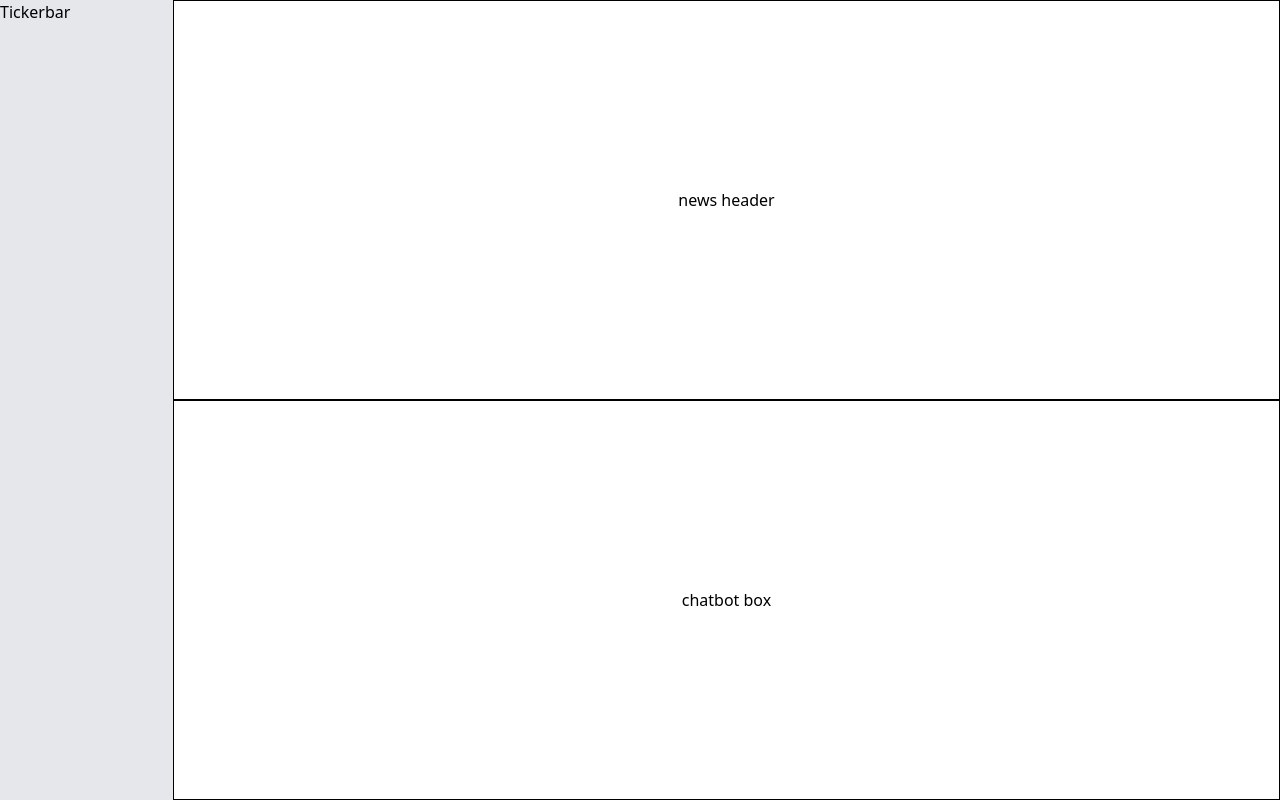
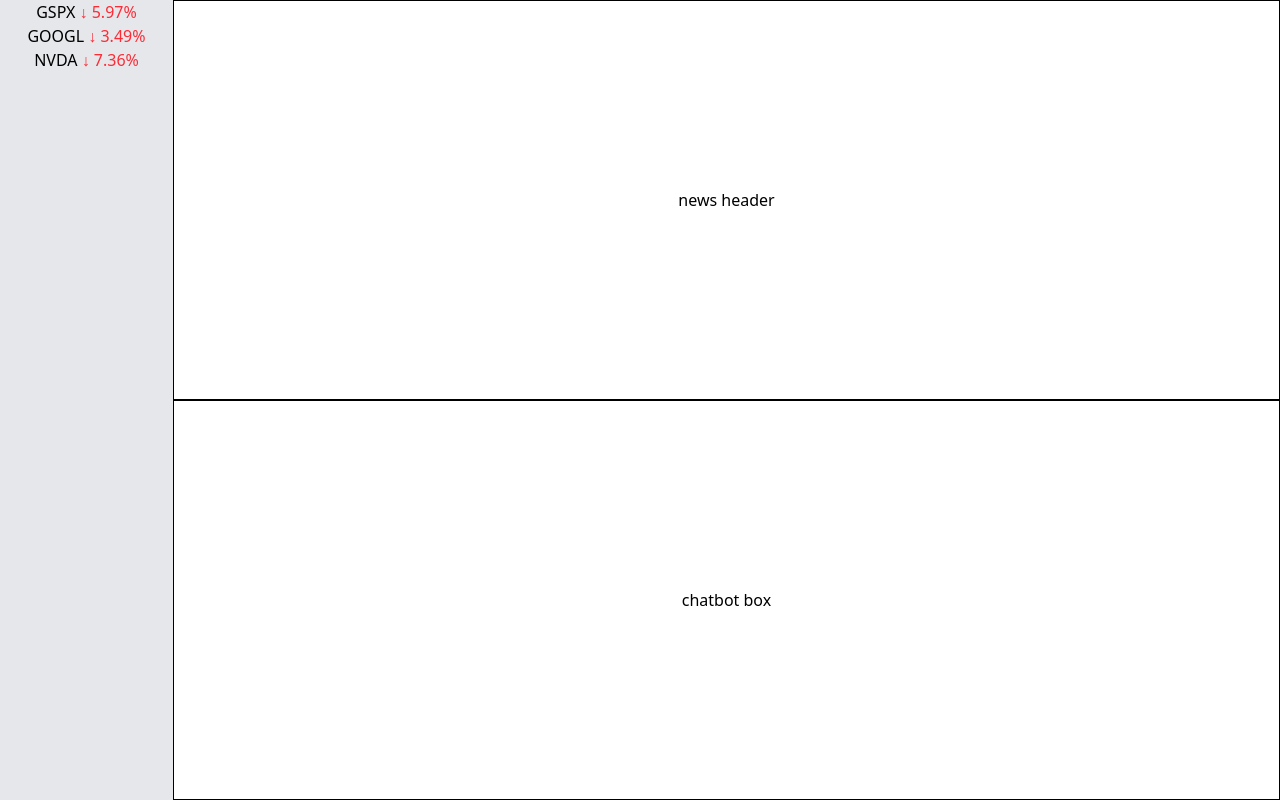
Before and after one commit to pranavshridhar/stock-agent, a Next.js app in the folder frontend/: page / in a window 1280 px wide. Built offline with nearby package versions, Linux system fonts and the light colour scheme.

Commit message:
Centered a div

```diff
--- /dev/null
+++ b/frontend/app/components/NewsHeader.tsx
@@ -0,0 +1,9 @@
+import React from 'react'
+
+const NewsHeader = () => {
+  return (
+    <div className='text-center'>NewsHeader</div>
+  )
+}
+
+export default NewsHeader
--- a/frontend/app/components/Tickerbar.tsx
+++ b/frontend/app/components/Tickerbar.tsx
@@ -2,7 +2,13 @@ import React from 'react'
 
 const Tickerbar = () => {
   return (
-    <div>Tickerbar</div>
+    <div className='items-center justify-center'>
+
+      <p>GSPX <span className='text-red-500'>↓ 5.97%</span></p>
+      <p>GOOGL <span className='text-red-500'>↓ 3.49%</span></p>
+      <p>NVDA <span className='text-red-500'>↓ 7.36%</span></p>
+
+    </div>
   )
 }
 
--- a/frontend/app/page.tsx
+++ b/frontend/app/page.tsx
@@ -4,7 +4,7 @@ import Tickerbar from "./components/Tickerbar";
 export default function Home() {
   return (
     <div className="flex min-h-screen w-full">
-      <div className="w-[200px] bg-gray-200">
+      <div className="text-center w-[200px] bg-gray-200">
         <Tickerbar />
       </div>
 
```
